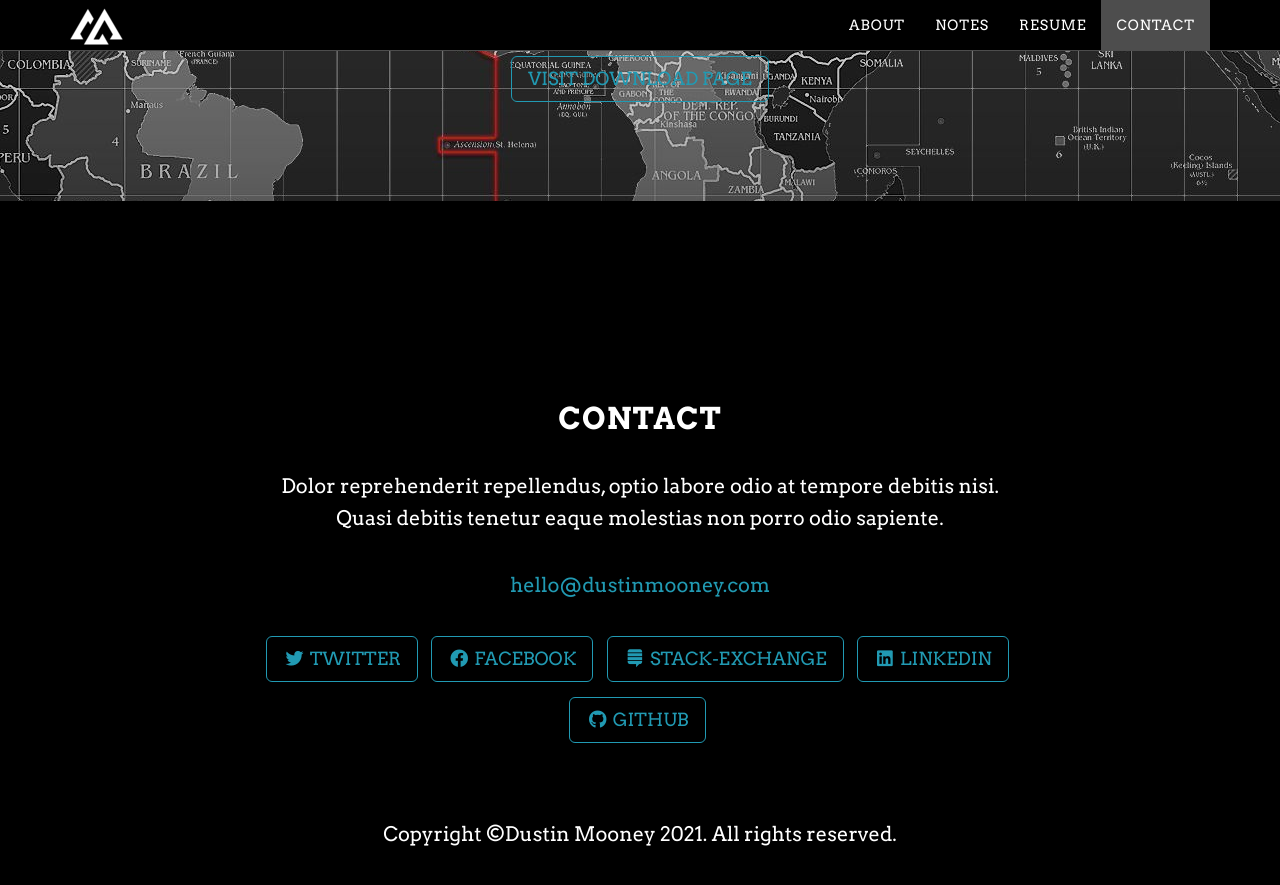
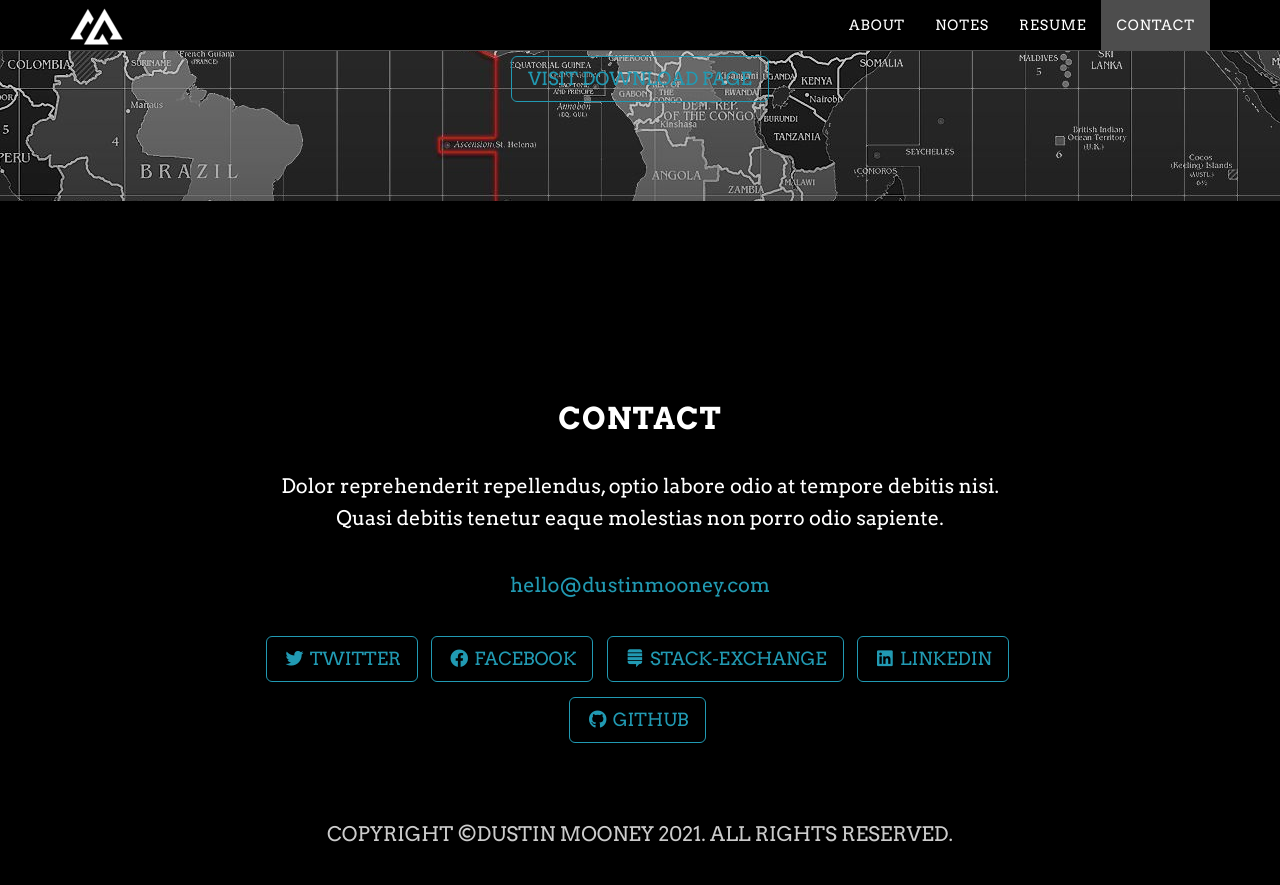
Before and after one commit to dustinwmooney/dustinmooney.website, a Jekyll site: the page built from index.html, in a window 1280 px wide and 900 px high, scrolled down 2976 px. Shown: the top 885 px of the window. Built offline with Jekyll 4.4.1, drawn with Linux system fonts in a browser that asks for light colours; nearby versions of some CDN libraries.

Commit message:
Update grayscale.css

```diff
--- a/_includes/css/grayscale.css
+++ b/_includes/css/grayscale.css
@@ -348,6 +348,8 @@ ul.banner-social-buttons li {
 
 footer {
     padding: 50px 0;
+    text-transform: uppercase;
+    color: #cccccc
 }
 
 footer p {
```
